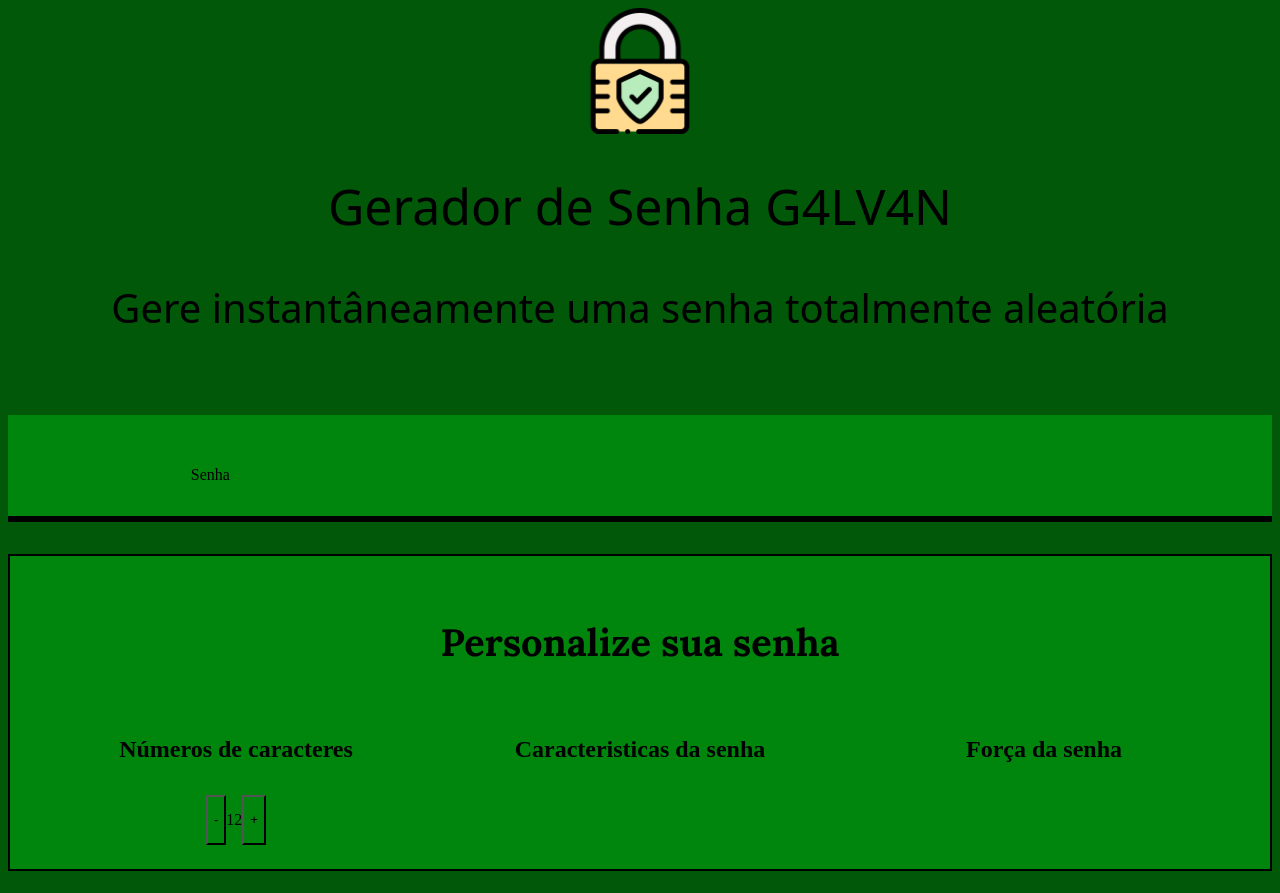
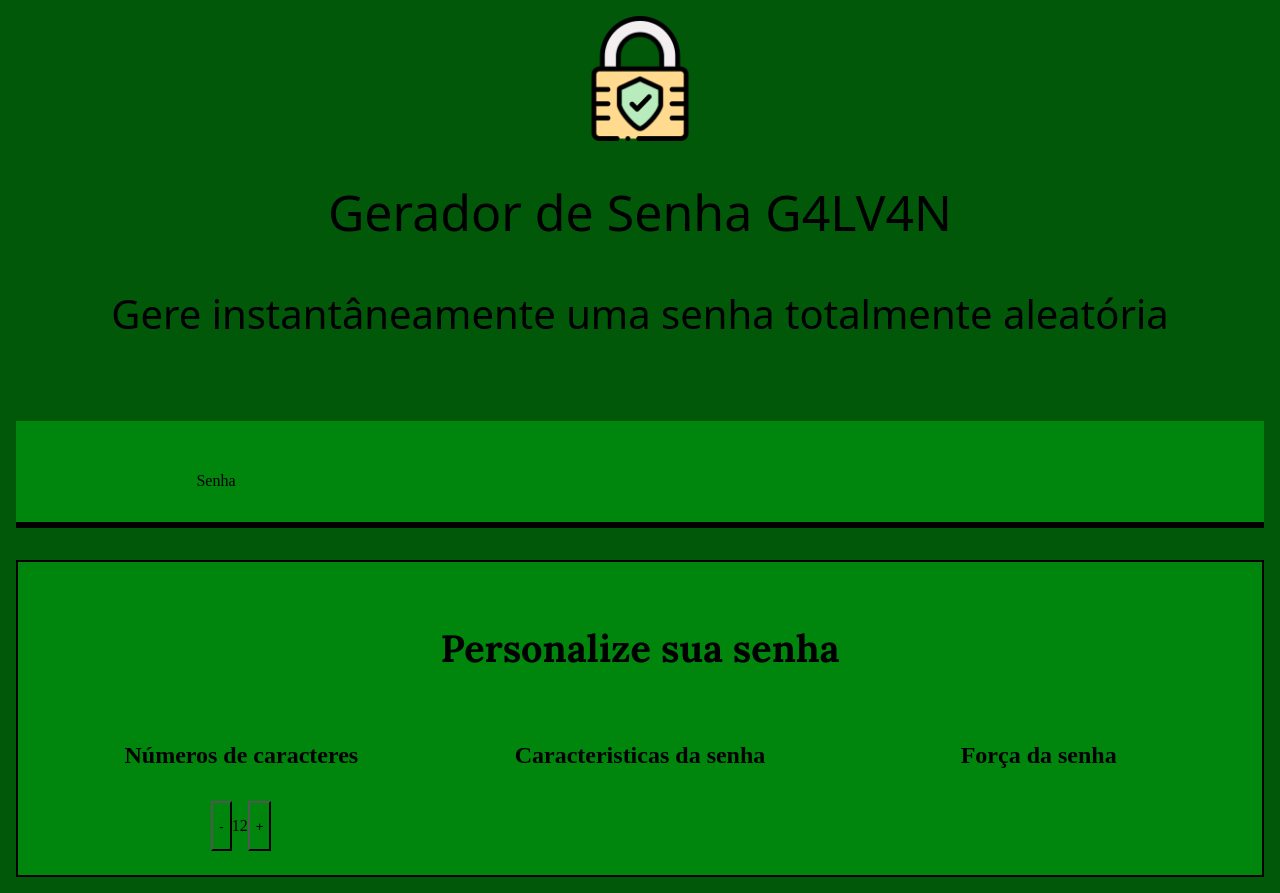
Before and after one commit to Yuri-Ghost/senhas, a plain HTML site: page index.html in a window 1280 px wide. Drawn offline with Linux system fonts and the light colour scheme; a web font is replaced by a local one.

Commit message:
pédingue hahahaha

```diff
--- a/estilos.css
+++ b/estilos.css
@@ -10,7 +10,7 @@
 body {
     background-color: #025809;
     text-align: center;
-    margin: 8px;
+    padding: 8px;
 }
 
 .cadeado {
```
